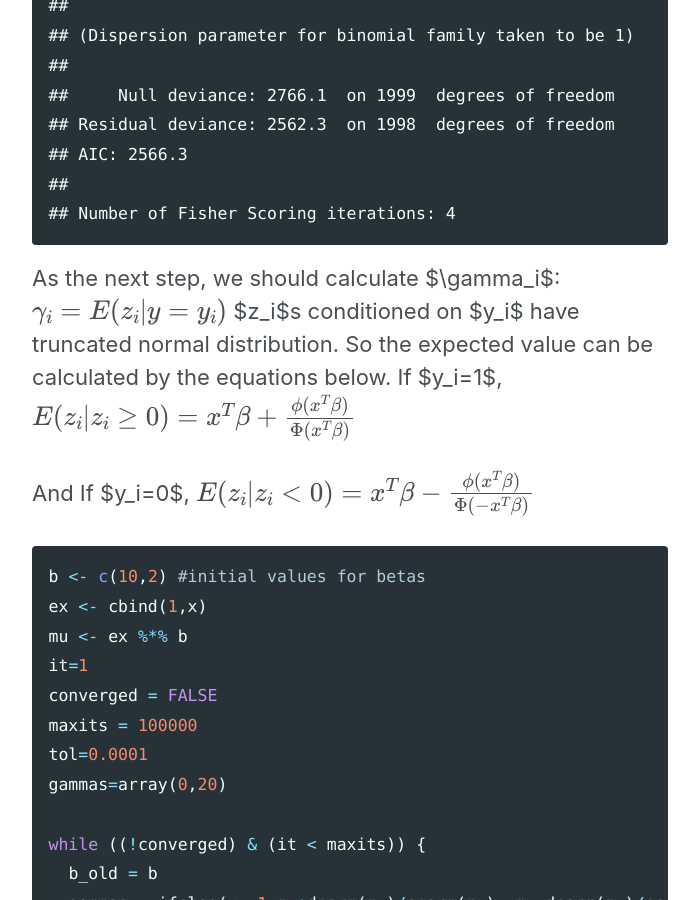
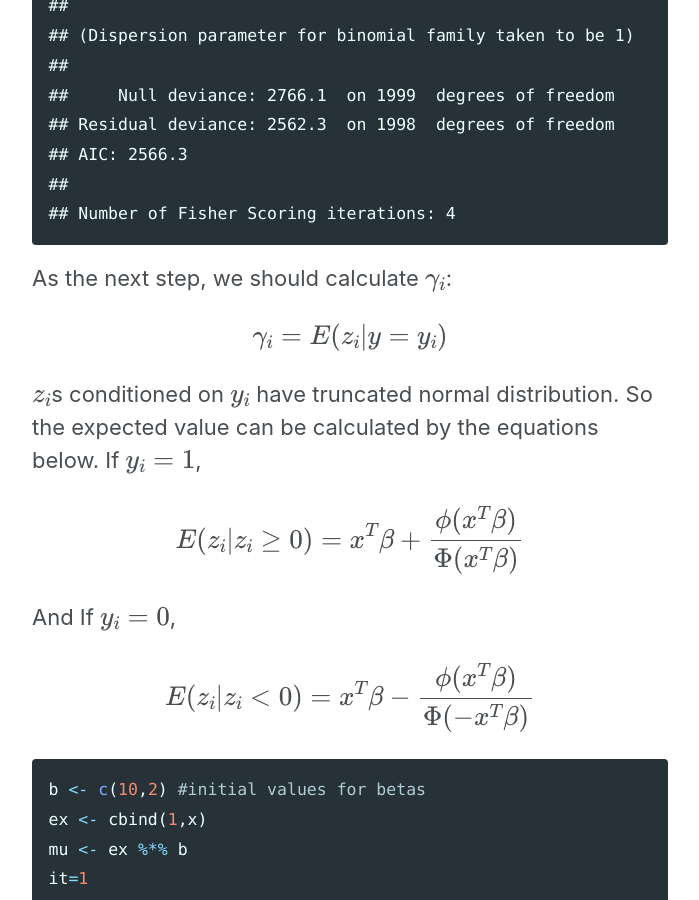
Before and after one commit to hamedhelali/hamedhelali.github.io, a Jekyll site: the page built from _posts/2020-03-15-EMalgorithm.md, in a window 1280 px wide and 900 px high, scrolled down 1622 px. Shown: the whole window, without its empty margins (290-989 px from the left). Built offline with Jekyll 4.4.1, drawn with Linux system fonts in a browser that asks for light colours; nearby versions of some CDN libraries; formulas are drawn with MathJax 3.

````diff
--- a/_posts/2020-03-15-EMalgorithm.md
+++ b/_posts/2020-03-15-EMalgorithm.md
@@ -50,19 +50,17 @@ summary(t)
 ## Number of Fisher Scoring iterations: 4
 {% endhighlight %}
 
-As the next step, we should calculate $\gamma_i$:
-$$
-\gamma_i=E(z_i|y=y_i)
-$$
-$z_i$s conditioned on $y_i$ have truncated normal distribution. So the expected value can be calculated by the equations below. If $y_i=1$,
-$$
-E(z_i|z_i \geq 0)=x^T\beta+\frac{\phi(x^T\beta)}{\Phi(x^T\beta)}
-$$
+As the next step, we should calculate $$\gamma_i$$:
 
-And If $y_i=0$,
-$$
-E(z_i|z_i<0) =x^T\beta-\frac{\phi(x^T\beta)}{\Phi(-x^T\beta)}
-$$
+$$\gamma_i=E(z_i|y=y_i)$$
+
+$$z_i$$s conditioned on $$y_i$$ have truncated normal distribution. So the expected value can be calculated by the equations below. If $$y_i=1$$,
+
+$$E(z_i|z_i \geq 0)=x^T\beta+\frac{\phi(x^T\beta)}{\Phi(x^T\beta)}$$
+
+And If $$y_i=0$$,
+
+$$E(z_i|z_i<0) =x^T\beta-\frac{\phi(x^T\beta)}{\Phi(-x^T\beta)}$$
 
 
 ```r
````
